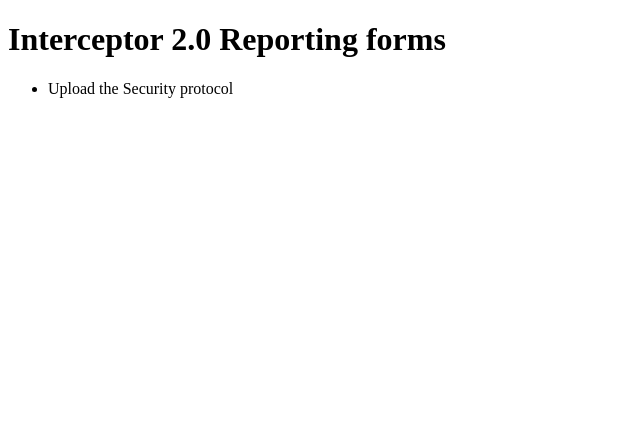
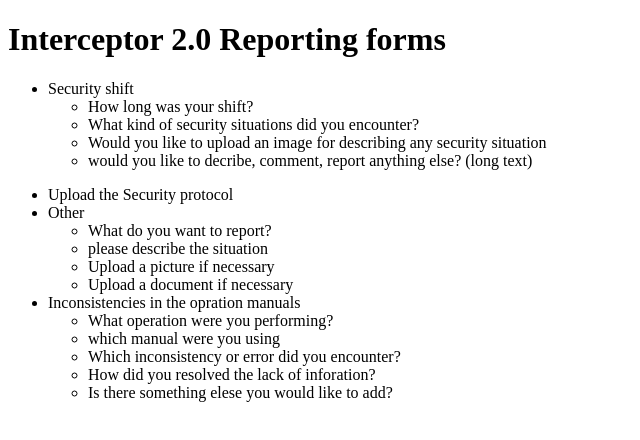
Before and after one commit to ariasmaria/TOC-reporting-forms, a plain HTML site: page index.html in a window 1280 px wide. Shown: the whole page, without its empty margins (0-640 px from the left). Drawn offline with Linux system fonts and the light colour scheme.

Commit message:
rest of ola

```diff
--- a/index.html
+++ b/index.html
@@ -1,17 +1,53 @@
 <!DOCTYPE html>
 <html lang="en">
   <head>
-    <meta charset="UTF-8">
-    <meta name="viewport" content="width=device-width, initial-scale=1.0">
-    <meta http-equiv="X-UA-Compatible" content="ie=edge">
+    <meta charset="UTF-8" />
+    <meta name="viewport" content="width=device-width, initial-scale=1.0" />
+    <meta http-equiv="X-UA-Compatible" content="ie=edge" />
     <title>Interceptor 2.0 Reporting forms</title>
   </head>
   <body>
     <h1>Interceptor 2.0 Reporting forms</h1>
+    <div class="stardard-activities"></div>
+
+    <div class="frequent-maintenance">
+        <ul>
+            <li>Security shift
+                <ul>
+                    <li>How long was your shift?</li>
+                    <li>What kind of security situations did you encounter?</li>
+                    <li>Would you like to upload an image for describing any security situation</li>
+                    <li>would you like to decribe, comment, report anything else? (long text)</li>
+                </ul>
+            </li>
+        </ul>
+    </div>
+
+    <div class="periodic-maintenance">
       <ul>
         <li>
           Upload the Security protocol
         </li>
+        <li>
+          Other
+          <ul>
+            <li>What do you want to report?</li>
+            <li>please describe the situation</li>
+            <li>Upload a picture if necessary</li>
+            <li>Upload a document if necessary</li>
           </ul>
+        </li>
+        <li>Inconsistencies in the opration manuals
+            <ul>
+                <li>What operation were you performing?</li>
+                <li>which manual were you using</li>
+                <li>Which inconsistency or error did you encounter?</li>
+                <li>How did you resolved the lack of inforation?</li>
+                <li>Is there something elese you would like to add?</li>
+            </ul>
+        </li>
+      </ul>
+
+    </div>
   </body>
 </html>
```
Lines whose indentation alone changed are shown as unchanged.
